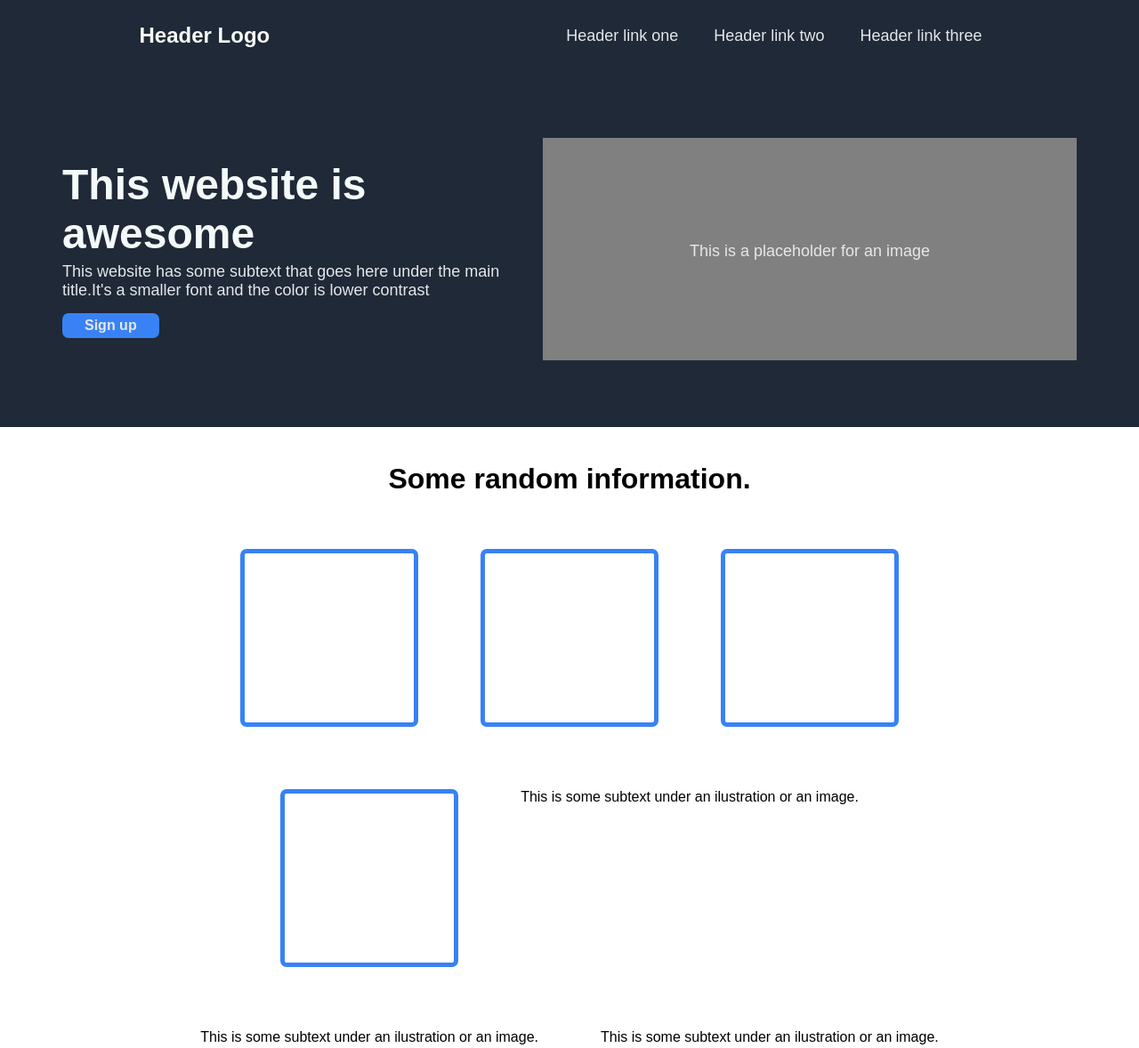
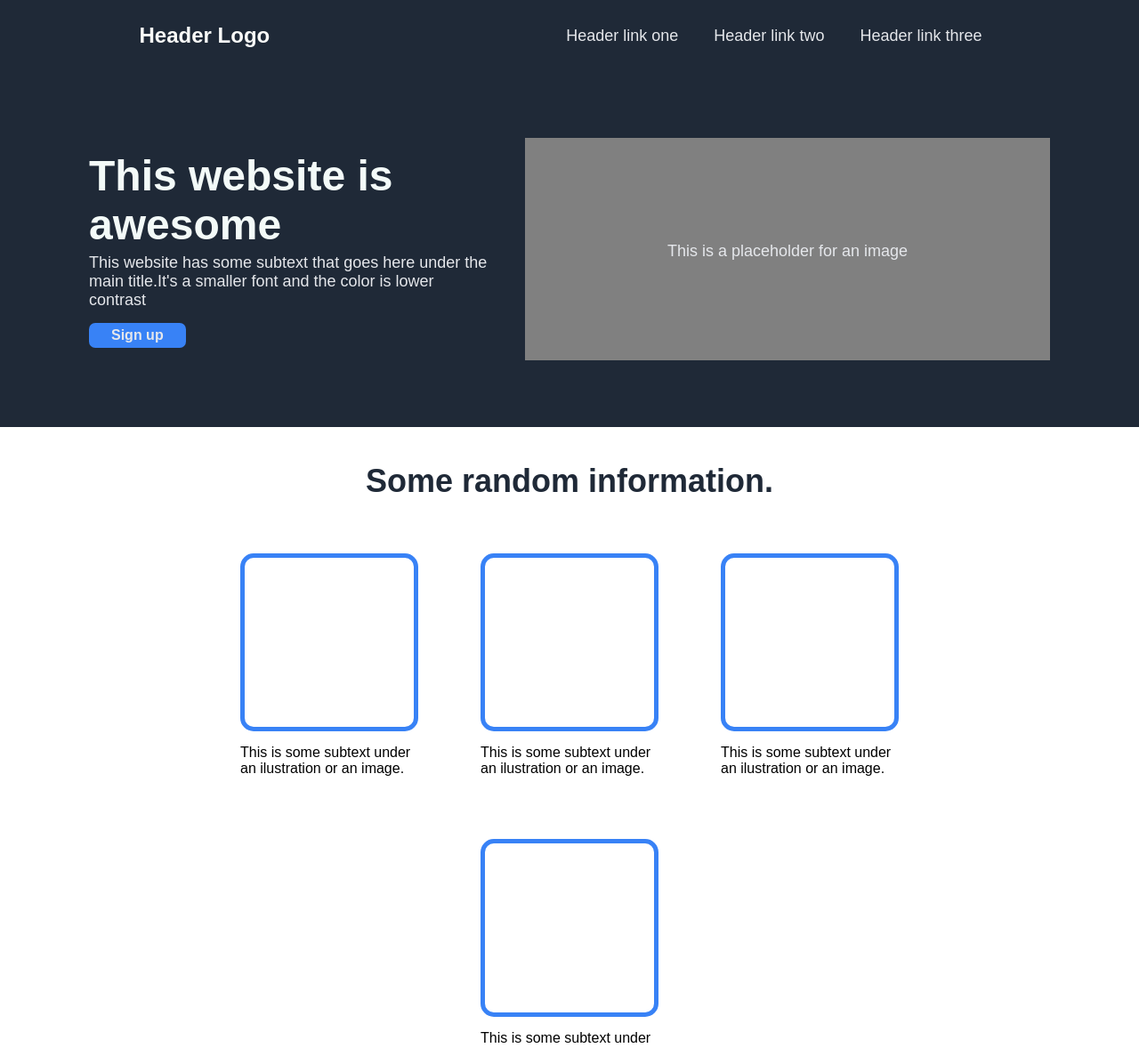
Before and after one commit to Gabi-Plosnita/Landing-Page, a plain HTML site: page index.html in a window 1280 px wide. Shown: the top 1178 px of the page at 89% size. Drawn offline with Linux system fonts and the light colour scheme.

Commit message:
Edit section 1 HTML and CSS

```diff
--- a/index.html
+++ b/index.html
@@ -18,7 +18,7 @@
     </div>
 
     <div class="section1">
-         <div>
+         <div class="cutie1">
               <h1>This website is awesome</h1>
               <p>This website has some subtext that goes here under the main title.It's a smaller font and the color is lower contrast</p>
               <a href="#">Sign up</a>
@@ -32,14 +32,22 @@
          <h1>Some random information.</h1>
 
          <div class="cutie3">
-                <div></div>
-                <div></div>
-                <div></div>
-                <div></div>
-                <p>This is some subtext under an ilustration or an image.</p>
-                <p>This is some subtext under an ilustration or an image.</p>
-                <p>This is some subtext under an ilustration or an image.</p>
-                <p>This is some subtext under an ilustration or an image.</p>
+                <div>
+                   <div class="imagine"></div>
+                   <p>This is some subtext under an ilustration or an image.</p>
+               </div>
+               <div>
+                    <div class="imagine"></div>
+                    <p>This is some subtext under an ilustration or an image.</p>
+                </div>
+                <div>
+                    <div class="imagine"></div>
+                    <p>This is some subtext under an ilustration or an image.</p>
+                </div>
+                <div>
+                    <div class="imagine"></div>
+                    <p>This is some subtext under an ilustration or an image.</p>
+                </div>
          </div>
 
     </div>
--- a/style.css
+++ b/style.css
@@ -43,6 +43,7 @@
 
 .section1
 {
+    padding: 100px;
     background-color: #1F2937;
     height: 50vh;
     display: flex;
@@ -51,19 +52,22 @@
     gap: 40px;
 }
 
+.section1 div
+{
+    flex: 0 1 auto;
+}
+
 .section1 h1
 {
     color:#F3FAF8;
     font-size: 48px;
     font-weight:900;
-    width: 400px;
 }
 
 .section1 p
 {
     font-size: 18px;
     color: #E5E7EB;
-    width: 500px;
     margin-top: 5px;
 }
 
@@ -80,11 +84,16 @@
     text-decoration: none;
 }
 
+.section1 .cutie1
+{
+    max-width: 450px;
+}
+
 .section1 .cutie2
 {
     background-color: grey;
     height: 250px;
-    width: 600px;
+    flex-basis: 600px;
     display: flex;
     align-items: center;
     justify-content: center;
@@ -107,6 +116,9 @@
 .section2 h1
 {
     text-align: center;
+    font-size: 36px;
+    font-weight: bolder;
+    color: #1F2937;
 }
 
 .cutie3
@@ -122,10 +134,17 @@
     margin-right: auto;
 }
 
-.cutie3 div
+.imagine
 {
     border: 5px solid #3882f6;
     flex-basis: 200px;
     height: 200px;
-    border-radius: 7px;
+    border-radius: 15px;
+    margin-bottom: 15px;
 }
+
+.cutie3 p
+{
+    width: 200px;
+    height: fit-content;
+}
```
